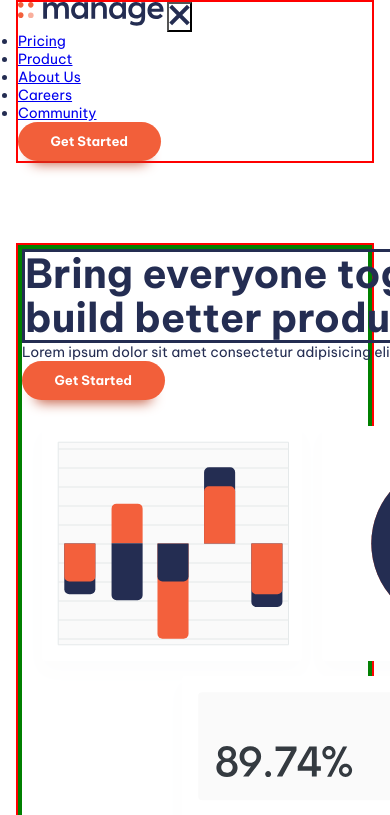
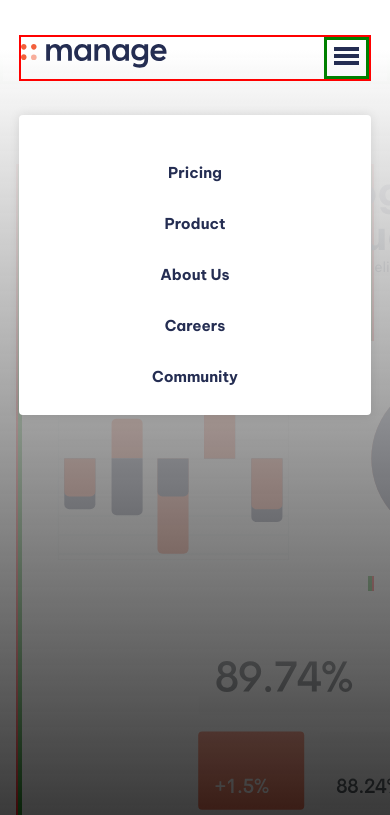
Before and after one commit to mohamedBENKHOUYA/kevin-web-site, a website built with Vite: page index.html in a window 390 px wide. Both pictures are taken after a click on the button "Menu". Shown: the top 815 px of the page. Built offline with nearby package versions, Linux system fonts and the light colour scheme.

Commit message:
feat(part 4): finished

```diff
--- a/index.html
+++ b/index.html
@@ -12,19 +12,36 @@
       rel="stylesheet"
     />
     <!-- title -->
+    <link rel="stylesheet" href="./style.css">
     <title>Vite App</title>
   </head>
   <body>
     <header class="primary-header">
       <div class="container">
-      <a href="#"><img src="./img/images/logo.svg" alt="" /></a>
-        <button class="mobile-nav-toggle" aria-controls="primary-navigation">
-          <img class="icon-hamburger" src="img/images/icon-hamburger.svg" alt="" aria-hidden="true">
-          <img class="icon-close" src="img/images/icon-close.svg" alt="" aria-hidden="true">
+        <div class="nav-wrapper">
+          <a href="#"><img src="./img/images/logo.svg" alt="Manage" /></a>
+          <button class="mobile-nav-toggle" aria-controls="primary-navigation" aria-expanded="false">
+            <img
+              class="icon-hamburger"
+              src="img/images/icon-hamburger.svg"
+              alt=""
+              aria-hidden="true"
+            />
+            <img
+              class="icon-close"
+              src="img/images/icon-close.svg"
+              alt=""
+              aria-hidden="true"
+            />
             <span class="sr-only">Menu</span>
           </button>
-      <nav class="primary-navigation" aria-label="primary" role="primary-navigation">
-        <ul class="nav-list"  id="primary-navigation"  role="list">
+          <nav
+            class="primary-navigation"
+            aria-label="primary"
+            role="primary-navigation"
+            id="primary-navigation"
+          >
+            <ul class="nav-list" role="list">
               <li><a href="#">Pricing</a></li>
               <li><a href="#">Product</a></li>
               <li><a href="#">About Us</a></li>
@@ -32,10 +49,10 @@
               <li><a href="#">Community</a></li>
             </ul>
           </nav>
-      <button class="button">Get Started</button>
+          <button class="button | hidden-at-small show-at-md">Get Started</button>
+        </div>
       </div>
     </header>
-
 
     <main>
       <section class="padding-block-900">
@@ -74,19 +91,39 @@
               <ul class="numbered-items" role="list">
                 <li>
                   <h3 class="fs-600 fw-bold">Lorem ipsum dolor sit amet.</h3>
-                  <p>Lorem ipsum dolor sit amet consectetur adipisicing elit. Quidem, animi laborum quae odit repudiandae commodi delectus ab odio officia nemo harum rem mollitia ipsum placeat facere adipisci cumque esse veniam?</p>
+                  <p>
+                    Lorem ipsum dolor sit amet consectetur adipisicing elit.
+                    Quidem, animi laborum quae odit repudiandae commodi delectus
+                    ab odio officia nemo harum rem mollitia ipsum placeat facere
+                    adipisci cumque esse veniam?
+                  </p>
                 </li>
                 <li>
                   <h3 class="fs-600 fw-bold">Lorem ipsum dolor sit amet.</h3>
-                  <p>Lorem ipsum dolor sit amet consectetur adipisicing elit. Quidem, animi laborum quae odit repudiandae commodi delectus ab odio officia nemo harum rem mollitia ipsum placeat facere adipisci cumque esse veniam?</p>
+                  <p>
+                    Lorem ipsum dolor sit amet consectetur adipisicing elit.
+                    Quidem, animi laborum quae odit repudiandae commodi delectus
+                    ab odio officia nemo harum rem mollitia ipsum placeat facere
+                    adipisci cumque esse veniam?
+                  </p>
                 </li>
                 <li>
-                  <h3 class="fs-600 fw-bold">Lorem ipsum dolor sit amet. </h3>
-                  <p>Lorem ipsum dolor sit amet consectetur adipisicing elit. Quidem, animi laborum quae odit repudiandae commodi delectus ab odio officia nemo harum rem mollitia ipsum placeat facere adipisci cumque esse veniam?</p>
+                  <h3 class="fs-600 fw-bold">Lorem ipsum dolor sit amet.</h3>
+                  <p>
+                    Lorem ipsum dolor sit amet consectetur adipisicing elit.
+                    Quidem, animi laborum quae odit repudiandae commodi delectus
+                    ab odio officia nemo harum rem mollitia ipsum placeat facere
+                    adipisci cumque esse veniam?
+                  </p>
                 </li>
                 <li>
                   <h3 class="fs-600 fw-bold"></h3>
-                  <p>Lorem ipsum dolor sit amet consectetur adipisicing elit. Quidem, animi laborum quae odit repudiandae commodi delectus ab odio officia nemo harum rem mollitia ipsum placeat facere adipisci cumque esse veniam?</p>
+                  <p>
+                    Lorem ipsum dolor sit amet consectetur adipisicing elit.
+                    Quidem, animi laborum quae odit repudiandae commodi delectus
+                    ab odio officia nemo harum rem mollitia ipsum placeat facere
+                    adipisci cumque esse veniam?
+                  </p>
                 </li>
               </ul>
             </div>
@@ -103,8 +140,14 @@
       <section class="cta | bg-accent-400 text-neutral-100 padding-block-900">
         <div class="container">
           <div class="even-columns">
-            <div><p class="fs-secondary-heading fw-bold">Simplify how your team works today</p></div>
-            <div><button class="button" data-type="inverted">Get Started</button></div>
+            <div>
+              <p class="fs-secondary-heading fw-bold">
+                Simplify how your team works today
+              </p>
+            </div>
+            <div>
+              <button class="button" data-type="inverted">Get Started</button>
+            </div>
           </div>
         </div>
       </section>
@@ -114,13 +157,37 @@
       <div class="container">
         <div class="even-columns">
           <div>
-            <a href="#"><img src="./img/images/logo.svg" alt=""></a>
-            <ul role="list" aria-label="social links" aria-labelledby="headerid">
-              <li><a href="#" aria-label="facebook"><img src="img/images/icon-facebook.svg" alt="facebook"></a></li>
-              <li><a href="#" aria-label="Youtube"><img src="img/images/icon-youtube.svg" alt="youtube"></a></li>
-              <li><a href="#" aria-label="Twitter"><img src="img/images/icon-twitter.svg" alt="twitter"></a></li>
-              <li><a href="#" aria-label="Pinterest"><img src="img/images/icon-pinterest.svg" alt="pinterest"></a></li>
-              <li><a href="#" aria-label="Instagram"><img src="img/images/icon-instagram.svg" alt="instagram"></a></li>
+            <a href="#"><img src="./img/images/logo.svg" alt="" /></a>
+            <ul
+              role="list"
+              aria-label="social links"
+              aria-labelledby="headerid"
+            >
+              <li>
+                <a href="#" aria-label="facebook"
+                  ><img src="img/images/icon-facebook.svg" alt="facebook"
+                /></a>
+              </li>
+              <li>
+                <a href="#" aria-label="Youtube"
+                  ><img src="img/images/icon-youtube.svg" alt="youtube"
+                /></a>
+              </li>
+              <li>
+                <a href="#" aria-label="Twitter"
+                  ><img src="img/images/icon-twitter.svg" alt="twitter"
+                /></a>
+              </li>
+              <li>
+                <a href="#" aria-label="Pinterest"
+                  ><img src="img/images/icon-pinterest.svg" alt="pinterest"
+                /></a>
+              </li>
+              <li>
+                <a href="#" aria-label="Instagram"
+                  ><img src="img/images/icon-instagram.svg" alt="instagram"
+                /></a>
+              </li>
             </ul>
           </div>
           <div>
@@ -138,7 +205,7 @@
           </div>
           <div>
             <form action="#">
-              <input type="email">
+              <input type="email"/>
               <button>Go</button>
             </form>
             <p>CopyRight 2020. All Rights Reserved</p>
@@ -147,7 +214,7 @@
       </div>
     </footer>
 
+
     <script type="module" src="./main.js"></script>
   </body>
-
 </html>
--- a/main.js
+++ b/main.js
@@ -1,2 +1,10 @@
 
 import './style.css';
+
+const navToggle = document.querySelector(".mobile-nav-toggle");
+const primaryNav = document.querySelector('.primary-navigation');
+
+navToggle.onclick = function nfe(e) {
+  const isExpanded = primaryNav.toggleAttribute('data-visible');
+  navToggle.setAttribute('aria-expanded', isExpanded);
+}
--- a/style.css
+++ b/style.css
@@ -61,8 +61,156 @@
 
 html,
 body {
-  height: 100%;
+  min-height: 100%;
 }
+
+.container {
+  --max-width: 1110px;
+  --padding: 1rem;
+  width: min(100% - (var(--padding) * 2), var(--max-width));
+  margin-inline: auto;
+  border: 2px solid red;
+}
+.even-columns {
+  border: 4px solid green;
+  display: grid;
+  gap: 1rem;
+}
+
+@media (min-width: 50rem) {
+
+  .even-columns {
+    grid-auto-flow: column;
+    grid-auto-columns: 1fr;
+  }
+  .even-columns > * {
+    border: solid;
+  }
+}
+/* general styling */
+
+body {
+  font-size: var(--fs-body);
+  font-family: var(--ff-body);
+  color: var(--clr-primary-400);
+}
+
+/* Button */
+.button {
+  border: 0;
+  border-radius: 100vmax;
+  padding: 1em 2.5em;
+  line-height: 1;
+  font-weight: var(--fw-bold);
+  font-size: var(--fs-button);
+  color: var(--clr-neutral-100);
+  background-color: var(--clr-accent-400);
+  cursor: pointer;
+  text-decoration: none;
+  box-shadow: 0 1.125em 1em -1em var(--clr-accent-500);
+}
+.button[data-type='inverted'] {
+  background-color: var(--clr-neutral-100);
+  color: var(--clr-accent-400);
+}
+.button:hover,
+.button:focus-within {
+  background-color: var(--clr-accent-300);
+}
+.button[data-type='inverted']:hover,
+.button[data-type='inverted']:focus-within {
+  background-color: var(--clr-neutral-100);
+  color: var(--clr-accent-300);
+}
+
+
+
+/* navigation */
+.primary-header {
+  border: solid green;
+  padding-top: var(--size-600);
+
+}
+.nav-wrapper {
+  display: flex;
+  align-items: center;
+  justify-content: space-between;
+}
+.mobile-nav-toggle {
+  display: none;
+}
+
+.nav-list {
+  display: flex;
+  gap: clamp(var(--size-400), 5vw, var(--size-700));
+  font-size: var(--fs-nav);
+  font-weight: var(--fw-semi-bold);
+  list-style: none;
+}
+.nav-list a {
+  text-decoration: none;
+  color: var(--clr-primary-400) ;
+}
+.nav-list a:hover,
+.nav-list a:focus {
+  color: var(--clr-accent-400);
+  outline: 1px solid red;
+}
+.nav-list a:focus-visible {
+  outline: none;
+}
+@media (max-width: 50em) {
+
+  .primary-header {
+    isolation: isolate;
+    position: sticky;
+    top: 0;
+    background-color: #fff;
+  }
+
+  .primary-navigation {
+    display: none;
+    position: absolute;
+    padding: var(--size-700);
+    inset: 7rem var(--size-400) auto;
+    max-width: 30rem;
+    margin-left: auto;
+    border-radius: var(--size-100);
+    background-color: var(--clr-neutral-100);
+    box-shadow: 0 0 0.75em rgba(0 0 0 / 0.1);
+  }
+
+  .primary-navigation::after {
+    content: '';
+    position: fixed;
+    inset: 0;
+    z-index: -1;
+    background-image: linear-gradient(rgb(255 255 255 / 1) 50px, rgba(0 0 0 / 0.8));
+  }
+  .nav-list {
+    display: grid;
+    gap: var(--size-600);
+    text-align: center;
+    font-weight: var(--fw-bold);
+  }
+
+  .primary-navigation[data-visible] {
+    display: block;
+    max-height: 300px;
+  }
+  .mobile-nav-toggle {
+    display: inline-block;
+    cursor: pointer;
+    background-color: transparent;
+    border: solid green;
+    padding: 0.5em;
+  }
+  .mobile-nav-toggle .icon-close {
+    display: none;
+  }
+}
+
+
 
 /* Utility classes */
 
@@ -148,74 +296,12 @@ body {
 .padding-block-700 {
   padding-block: var(--size-700);
 }
-h1 {
-  border: solid;
-}
-.container {
-  --max-width: 1110px;
-  --padding: 1rem;
-  width: min(100% - (var(--padding) * 2), var(--max-width));
-  margin-inline: auto;
-  border: 2px solid red;
-}
-.even-columns {
-  border: 4px solid green;
-  display: grid;
-  gap: 1rem;
+.hidden-at-small {
+  display: none;
 }
 
-@media (min-width: 50rem) {
-  body {
-    /* background-color: blue; */
-  }
-  .even-columns {
-    grid-auto-flow: column;
-    grid-auto-columns: 1fr;
-  }
-  .even-columns > * {
-    border: solid;
+@media (min-width: 50em) {
+  .show-at-md {
+    display: revert;
   }
 }
-/* general styling */
-
-body {
-  font-size: var(--fs-body);
-  font-family: var(--ff-body);
-  color: var(--clr-primary-400);
-}
-
-/* Button */
-.button {
-  border: 0;
-  border-radius: 100vmax;
-  padding: 1em 2.5em;
-  line-height: 1;
-  font-weight: var(--fw-bold);
-  font-size: var(--fs-button);
-  color: var(--clr-neutral-100);
-  background-color: var(--clr-accent-400);
-  cursor: pointer;
-  text-decoration: none;
-  box-shadow: 0 1.125em 1em -1em var(--clr-accent-500);
-}
-.button[data-type='inverted'] {
-  background-color: var(--clr-neutral-100);
-  color: var(--clr-accent-400);
-}
-.button:hover,
-.button:focus-within {
-  background-color: var(--clr-accent-300);
-}
-.button[data-type='inverted']:hover,
-.button[data-type='inverted']:focus-within {
-  background-color: var(--clr-neutral-100);
-  color: var(--clr-accent-300);
-}
-
-.mobile-nav-toggle {
-  cursor: pointer;
-  background-color: transparent;
-}
-.mobile-nav-toggle .icon-hamburger {
-  display: none;
-}
```
Lines whose indentation alone changed are shown as unchanged.
